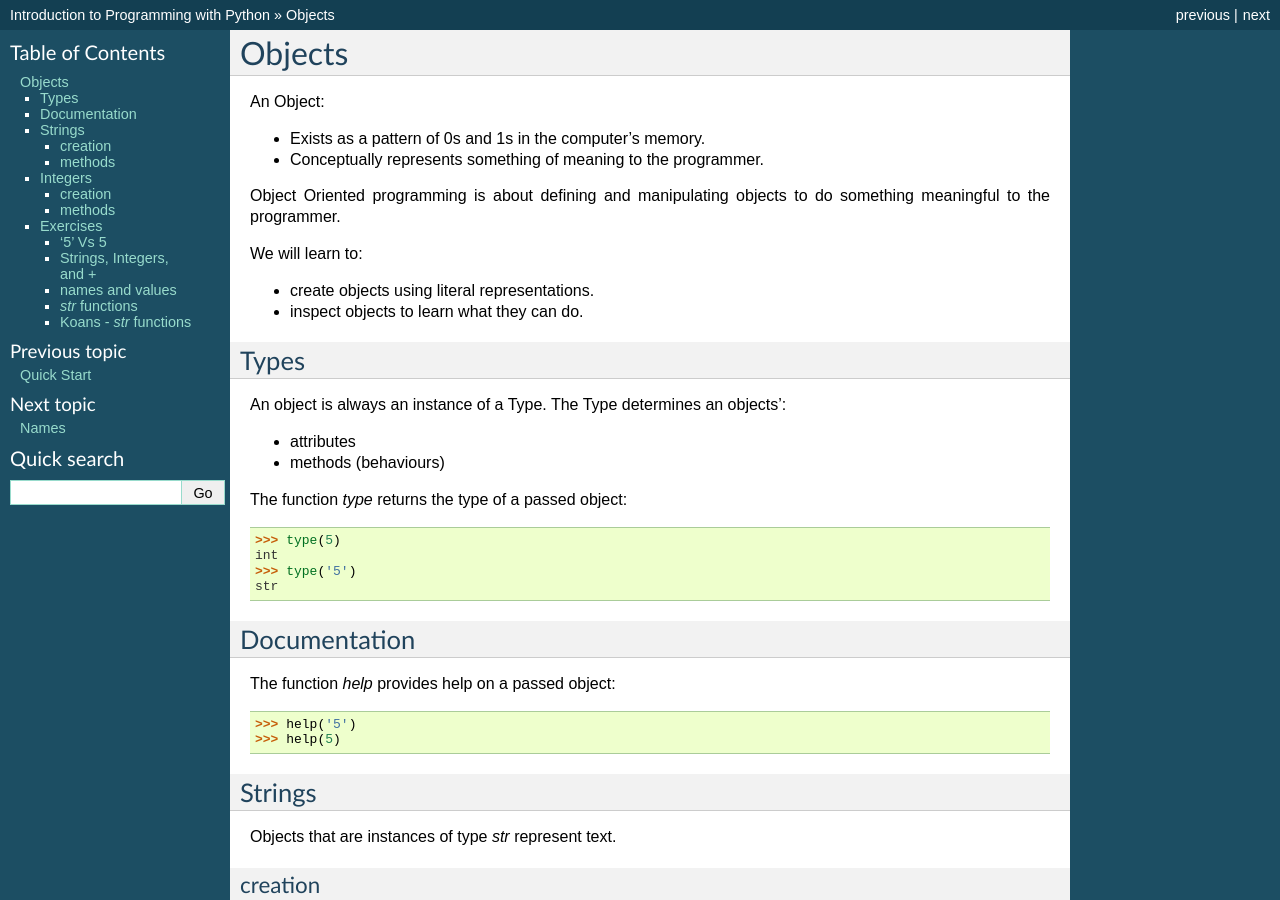
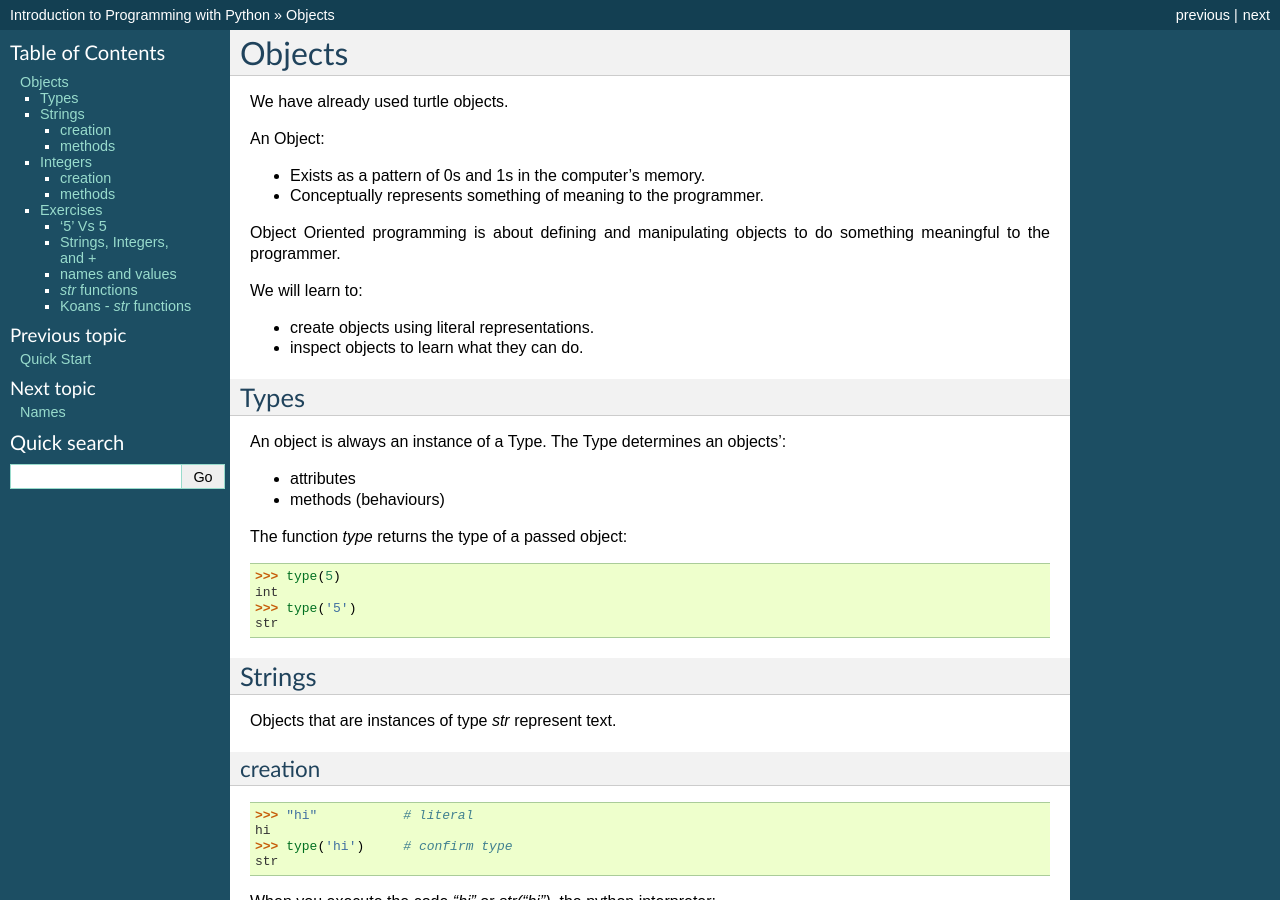
Before and after one commit to gu-lseg/intro-to-programming, a Sphinx documentation site: the page built from source/objects.rst, in a window 1280 px wide and 900 px high. Built offline with Sphinx 7.4.7, drawn with Linux system fonts in a browser that asks for light colours.

Commit message:
removed docs

```diff
--- a/source/objects.rst
+++ b/source/objects.rst
@@ -1,5 +1,7 @@
 Objects
 *******
+
+We have already used turtle objects.
 
 An Object:
 
@@ -28,14 +30,6 @@ The function `type` returns the type of a passed object::
     int
     >>> type('5')
     str
-
-Documentation
-=============
-
-The function `help` provides help on a passed object::
-
-    >>> help('5')
-    >>> help(5)
 
 
 Strings
```
